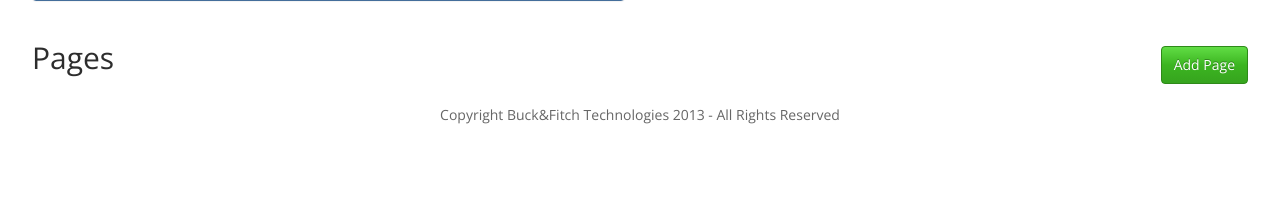
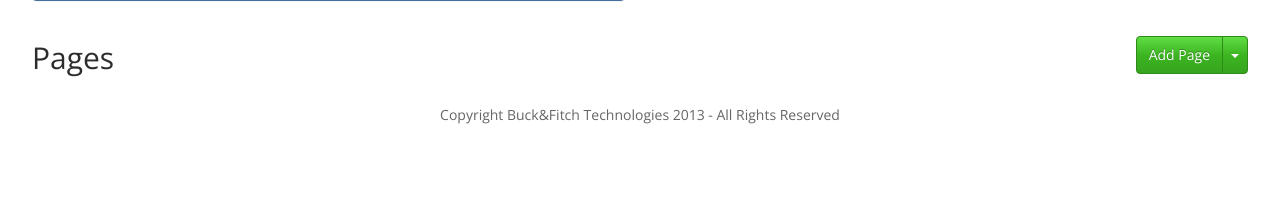
Before and after one commit to diamondap/emserver, a Django app: template em/templates/router/detail.html in a window 1280 px wide. Shown: the part 253-477 px from the top of the page. Run offline with Django 3.2, Linux system fonts and the light colour scheme; the template is opened without the code that fills it, so the values that code supplies are empty.

Commit message:
Added buttons for manually/automatically adding router pages

```diff
--- a/em/static/css/em.css
+++ b/em/static/css/em.css
@@ -11,6 +11,9 @@
 }
 .btn-top {
    margin-top: 25px;
+}
+.btn-header-aligned {
+   margin-top: 15px;
 }
 .clickable {
    cursor: pointer;
--- a/em/templates/router/detail.html
+++ b/em/templates/router/detail.html
@@ -62,7 +62,14 @@
       <h2>Pages</h2>
     </div>
     <div class="pull-right">
-      <a id="btn-add-page" class="btn btn-success btn-top" href="{% url 'routerpage_create' router=router.pk %}">Add Page</a>
+      <div class="btn-group btn-header-aligned">
+        <button type="button" class="btn btn-success">Add Page</button>
+        <button type="button" class="btn btn-success dropdown-toggle" data-toggle="dropdown"><span class="caret"></span></button>
+        <ul class="dropdown-menu">
+          <li><a href="{% url 'routerpage_create' router=router.pk %}">Manually</a></li>
+          <li><a href="#">Automatically</a></li>
+        </ul>
+      </div>
     </div>
   </div>
 </div>
```
